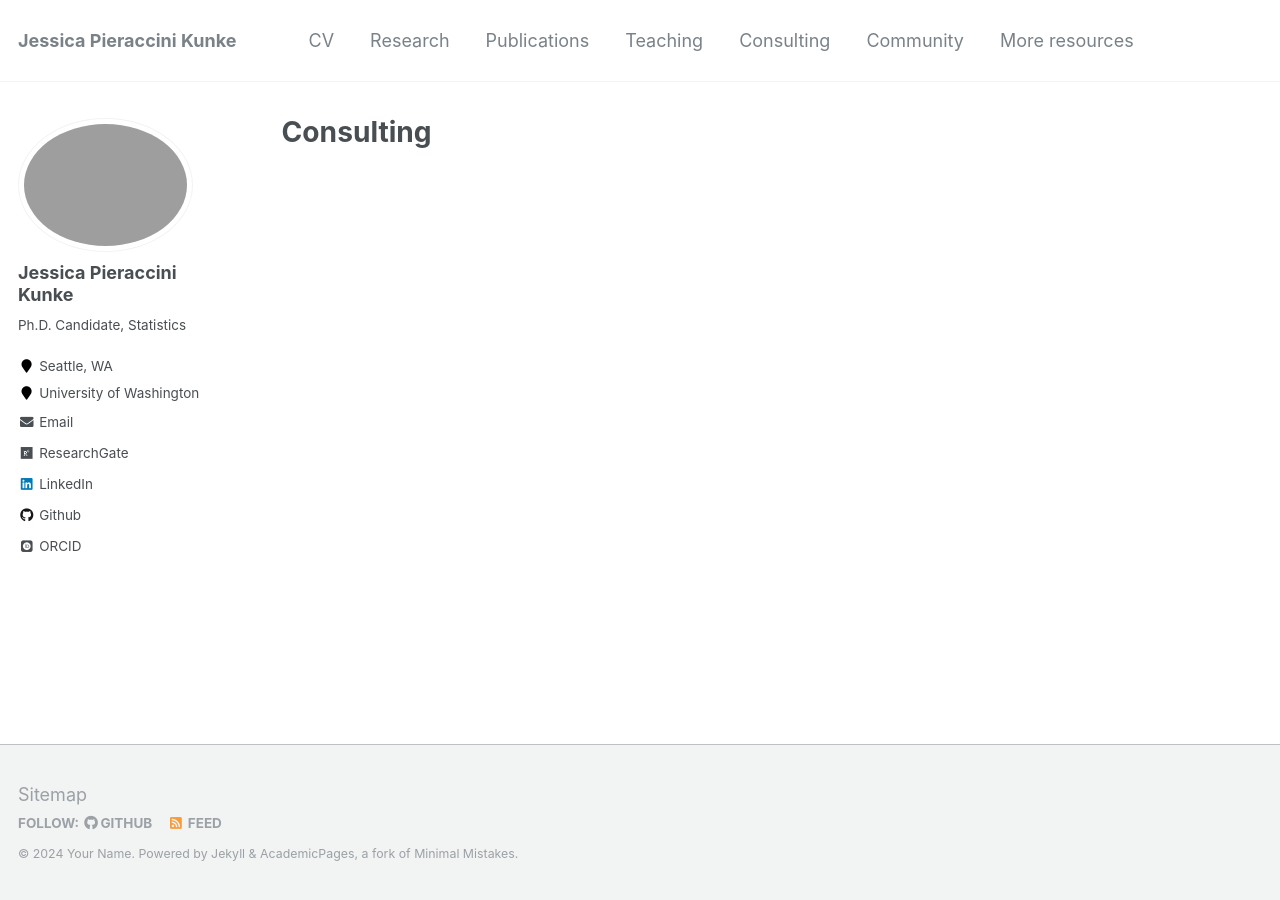
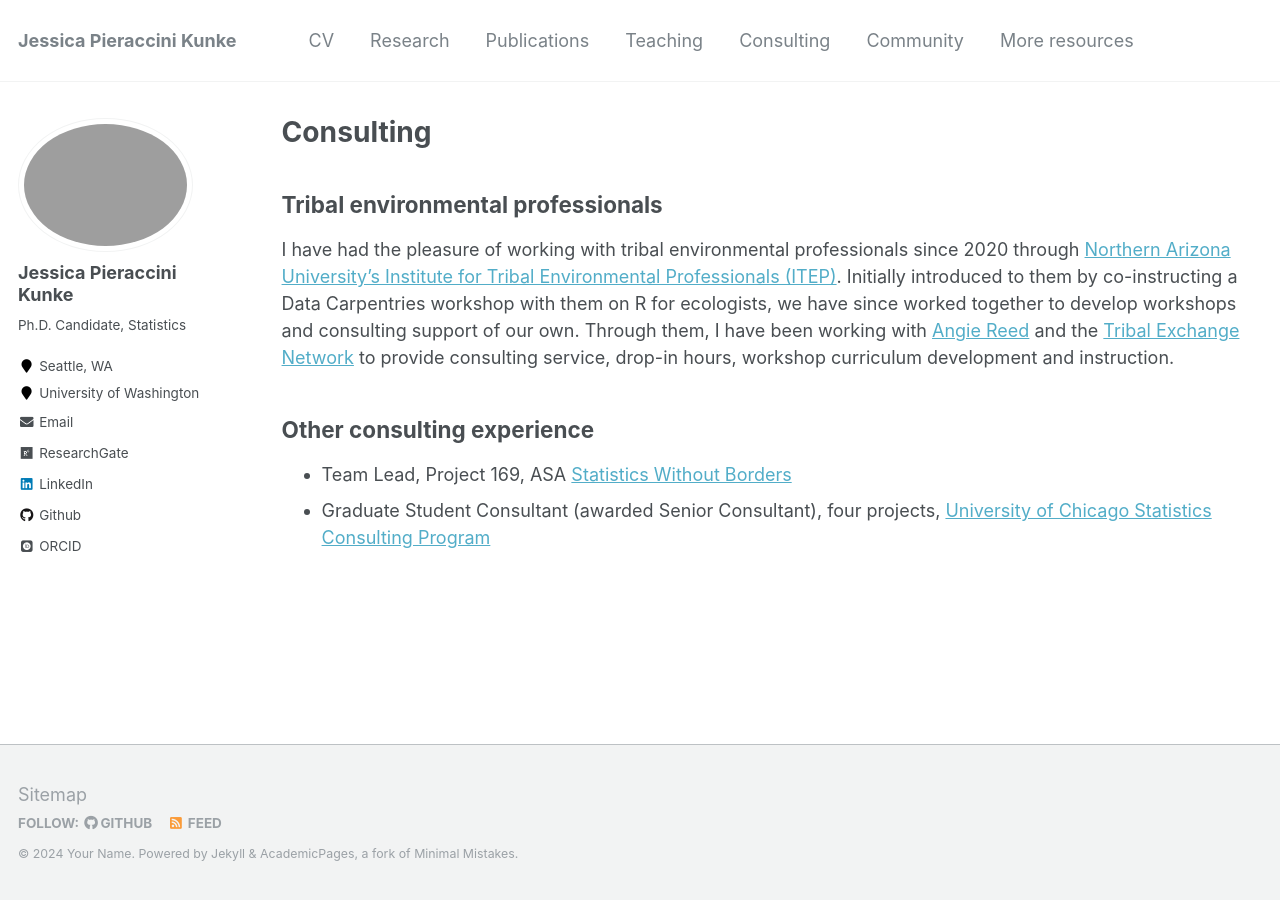
Before and after one commit to jpierkunke/jpierkunke.github.io, a Jekyll site: the page built from _pages/consulting.md, in a window 1280 px wide. Built offline with Jekyll 4.4.1, drawn with Linux system fonts in a browser that asks for light colours; some web fonts are replaced.

Commit message:
Update consulting.md

```diff
--- a/_pages/consulting.md
+++ b/_pages/consulting.md
@@ -4,3 +4,11 @@ title: "Consulting"
 permalink: /consulting/
 author_profile: true
 ---
+
+## Tribal environmental professionals
+I have had the pleasure of working with tribal environmental professionals since 2020 through [Northern Arizona University's Institute for Tribal Environmental Professionals (ITEP)](https://www7.nau.edu/itep/main/Home/). Initially introduced to them by co-instructing a Data Carpentries workshop with them on R for ecologists, we have since worked together to develop workshops and consulting support of our own. Through them, I have been working with [Angie Reed](https://www.tribalexchangenetwork.org/angie-reed) and the [Tribal Exchange Network](https://www.tribalexchangenetwork.org/) to provide consulting service, drop-in hours, workshop curriculum development and instruction.
+
+## Other consulting experience
+
+- Team Lead, Project 169, ASA [Statistics Without Borders](https://www.statisticswithoutborders.org/)
+- Graduate Student Consultant (awarded Senior Consultant), four projects, [University of Chicago Statistics Consulting Program](https://stat.uchicago.edu/about/consulting/)
```
